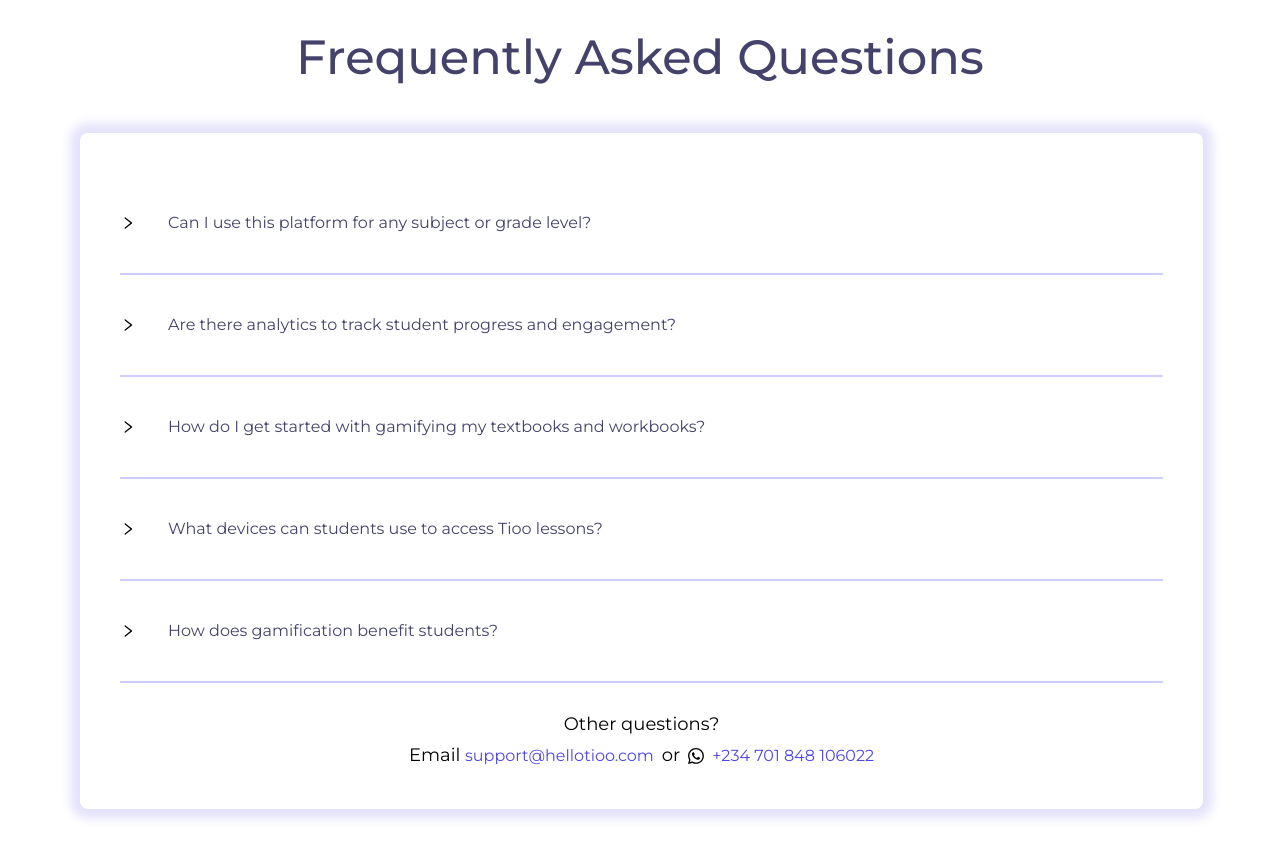
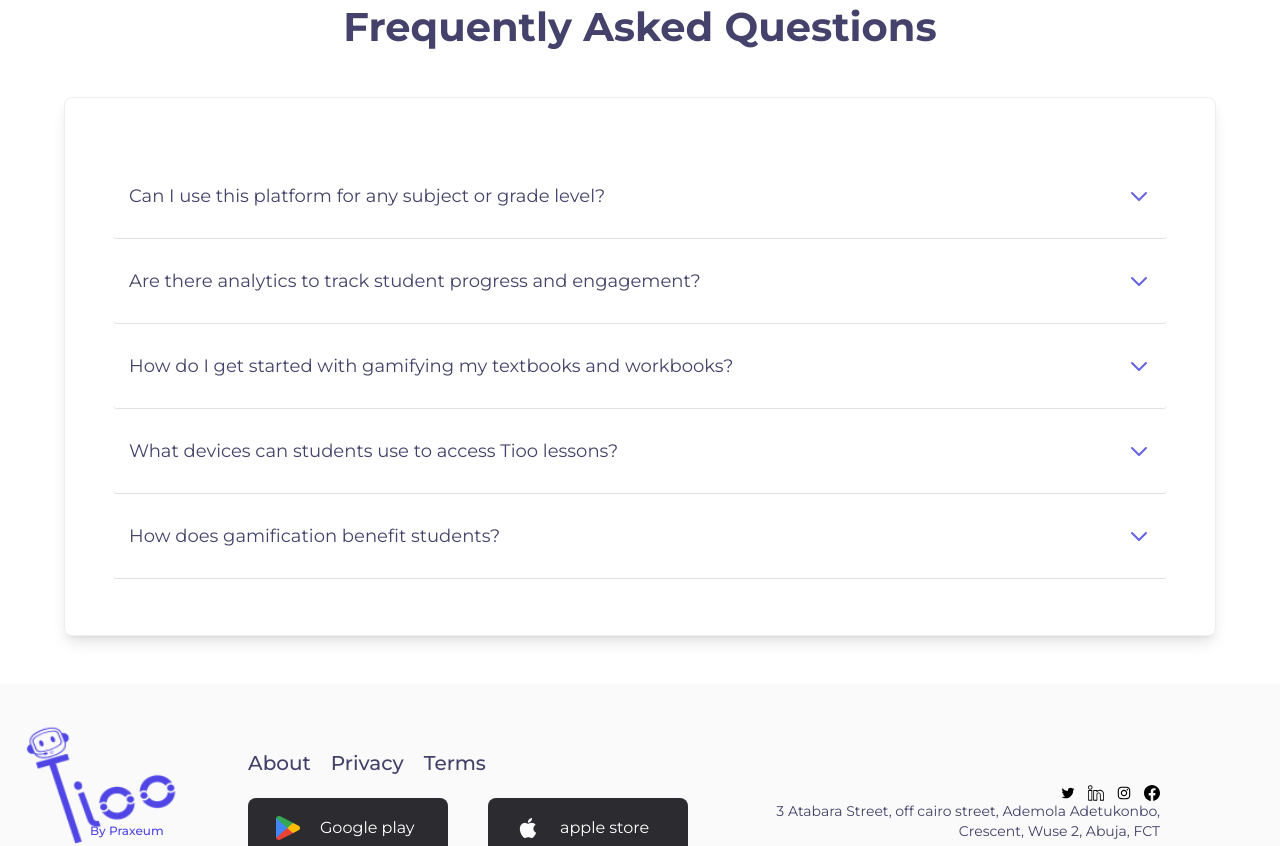
Before and after one commit to debug-evenstar/TiooLandingPage, a React (Create React App) app: page / in a window 1280 px wide. Shown: the part 5220-6066 px from the top of the page. Built offline with nearby package versions, Linux system fonts and the light colour scheme.

Commit message:
new commit

```diff
--- a/src/pages/homes/component/FAQ.tsx
+++ b/src/pages/homes/component/FAQ.tsx
@@ -2,110 +2,167 @@ import React, { useState } from "react";
 import { AiOutlineRight, AiOutlineDown } from "react-icons/ai";
 import { BsWhatsapp } from "react-icons/bs";
 
-const itemfordrop = [
+const questions: { q: string, a: string ,id: number}[] = [
   {
     id: 1,
-    heading: " Can I use this platform for any subject or grade level?",
-    text: "Lorem, ipsum dolor sit amet consectetur adipisicing elit. Exercitationem, quo? Architecto assumenda ex consequuntur animi earum eveniet, alias ad hic fugit! Adipisci modi quam naminventore laboriosam atque in ratione.",
+    q: " Can I use this platform for any subject or grade level?",
+    a: "Absolutely! Our platform is designed to accommodate a wide range of subjects and grade levels, from elementary to high school and beyond.  ",
   },
   {
     id: 2,
-    heading: "Are there analytics to track student progress and engagement?",
-    text: "Lorem, ipsum dolor sit amet consectetur adipisicing elit. Exercitationem, quo? Architecto assumenda ex consequuntur animi earum eveniet, alias ad hic fugit! Adipisci modi quam naminventore laboriosam atque in ratione.",
+    q: "Are there analytics to track student progress and engagement?",
+    a: "Yes, our platform provides analytics that offers insights into how students interact with each gamified content. You can monitor their performance.",
   },
   {
     id: 3,
-    heading: "How do I get started with gamifying my textbooks and workbooks?",
-    text: "Lorem, ipsum dolor sit amet consectetur adipisicing elit. Exercitationem, quo? Architecto assumenda ex consequuntur animi earum eveniet, alias ad hic fugit! Adipisci modi quam naminventore laboriosam atque in ratione.",
+    q: "How do I get started with gamifying my textbooks and workbooks?",
+    a: "Tioo is designed to be user-friendly, with an intuitive interface. You don't need extensive technical skills to get started. However, we provide support and resources to help you make the most of the platform.",
   },
   {
     id: 4,
-    heading: "What devices can students use to access Tioo lessons?",
-    text: "Lorem, ipsum dolor sit amet consectetur adipisicing elit. Exercitationem, quo? Architecto assumenda ex consequuntur animi earum eveniet, alias ad hic fugit! Adipisci modi quam naminventore laboriosam atque in ratione.",
+    q: "What devices can students use to access Tioo lessons?",
+    a: "Students can easily access Tioo lessons using laptops, mobile phones, and tablets. The platform is designed to be accessible across various devices, ensuring that students can learn anytime, anywhere.",
   },
   {
     id: 5,
-    heading: "How does gamification benefit students?",
-    text: "Lorem, ipsum dolor sit amet consectetur adipisicing elit. Exercitationem, quo? Architecto assumenda ex consequuntur animi earum eveniet, alias ad hic fugit! Adipisci modi quam naminventore laboriosam atque in ratione.",
+    q: "How does gamification benefit students?",
+    a: "Gamification enhances student engagement, motivation, and comprehension by turning educational content into interactive challenges, quizzes, and games.",
   },
 ];
-interface dropItem {
-  ind: number;
-  id: number;
-  heading: string;
-  text: string;
-}
-function FAQ() {
-  const [open, setOpen] = useState<boolean[]>([]);
-  const toggleOpen = (index: any) => {
-    setOpen((prevOpen) => {
-      const updatedOpen = [...prevOpen];
-      updatedOpen[index] = !updatedOpen[index];
-      return updatedOpen;
-    });
-  };
-  const DropItem: React.FC<dropItem> = ({ ind, id, heading, text }) => {
-    const isOpen = open[ind];
+
+// interface dropItem {
+//   ind: number;
+//   id: number;
+//   q: string;
+//   a: string;
+// }
+// function FAQ() {
+//   const [open, setOpen] = useState<boolean[]>([]);
+//   const toggleOpen = (index: any) => {
+//     setOpen((prevOpen) => {
+//       const updatedOpen = [...prevOpen];
+//       updatedOpen[index] = !updatedOpen[index];
+//       return updatedOpen;
+//     });
+//   };
+//   const DropItem: React.FC<dropItem> = ({ ind, id, q, text }) => {
+//     const isOpen = open[ind];
+
+//     return (
+//       <div className="w-full border-b-2 border-[#CECDFD]">
+//         <div
+//           className=" cursor-pointer h-[100px]  flex items-center gap-8 "
+//           onClick={() => toggleOpen(ind)}
+//         >
+//           {isOpen ? <AiOutlineDown /> : <AiOutlineRight />}
+//           <p className="text-[rgba(3,0,54,0.74)]">{q}</p>
+//         </div>
+//         {/* This will show the content */}
+//         {/* {isOpen && (
+//           <div className="h-[200px] w-full px-12">
+//             <p>{text}</p>
+//           </div>
+//         )} */}
+//       </div>
+//     );
+//   };
+
+//   return (
+//     <div className="w-full relative px-5 sm:px-20 py-10 font-[poppins] mt-16 ">
+//       <h1 className=" font-[500] text-[20px] sm:text-[48px] text-center text-[rgba(3,0,54,0.74)]">
+//         Frequently Asked Questions
+//       </h1>
+//       <div className="bg-[#FFF] rounded-none sm:rounded-[8px] p-0 sm:p-10 mt-10 m-[auto]  w-full sm:w-[1123px]  border-none sm:border-[3px] shadows">
+//         {/* Heading */}
+
+//         {/* content */}
+//         {itemfordrop?.map((el, index) => (
+//           <DropItem
+//             ind={index}
+//             id={el.id}
+//             text={el.text}
+//             q={el.q}
+//           />
+//         ))}
+//         <div className="w-full text-center mt-7">
+//           <p className="text-[13px] sm:text-[18px] font-[400]">
+//             Other questions?
+//           </p>
+//         </div>
+//         <div className="flex flex-col  sm:flex-row gap-0 sm:gap-2 w-full text-center mt-1 m-[auto]  justify-center">
+//           <p className="text-[13px] sm:text-[18px] font-[400]">
+//             Email{" "}
+//             <a className="text-[#4F46E5]" href="mailto:support@hellotioo.com">
+//               support@hellotioo.com
+//             </a>{" "}
+//           </p>
+//           <p className="text-[13px] sm:text-[18px] font-[400]">
+//             or
+//             <BsWhatsapp className="inline ml-2 mr-2" />
+//             <a className="text-[#4F46E5]" href="tel:+2347018481060">
+//               +234 701 848 106022
+//             </a>
+//           </p>
+//         </div>
+//       </div>
+//     </div>
+//   );
+// }
+
+
+const Accordion = ({ title, content }: { title: string, content: string }) => {
+    const [isOpen, setIsOpen] = useState(false);
+
+    const toggleAccordion = () => {
+        setIsOpen(!isOpen);
+    };
 
     return (
-      <div className="w-full border-b-2 border-[#CECDFD]">
-        <div
-          className=" cursor-pointer h-[100px]  flex items-center gap-8 "
-          onClick={() => toggleOpen(ind)}
-        >
-          {isOpen ? <AiOutlineDown /> : <AiOutlineRight />}
-          <p className="text-[rgba(3,0,54,0.74)]">{heading}</p>
+        <div className="border-b border-gray-300 rounded">
+            <div
+                className="flex justify-between items-center p-4 py-7 cursor-pointer"
+                onClick={toggleAccordion}
+            >
+                <h2 className="text-lg text-primary text-[18px]">{title}</h2>
+                <div className={`h-6 w-6 duration-300 ${isOpen ? 'rotate-180' : ''}`}>
+                    <svg
+                        xmlns="http://www.w3.org/2000/svg"
+                        fill="none"
+                        viewBox="0 0 24 24"
+                        stroke="#6663E3"
+                    //   stroke="currentColor"
+                    >
+                        <path
+                            strokeLinecap="round"
+                            strokeLinejoin="round"
+                            strokeWidth="2"
+                            d={'M19 9l-7 7-7-7'}
+                        />
+
+                    </svg>
+                </div>
+            </div>
+            {
+                <div className={`bg-gray-50 transition-[max-height] duration-700 ease-out overflow-hidden ${!isOpen? 'max-h-0': 'max-h-[30rem]'}`}>
+                    <div className="p-4 py-10 text-primary">{content}</div>
+                </div>
+            }
         </div>
-        {/* This will show the content */}
-        {/* {isOpen && (
-          <div className="h-[200px] w-full px-12">
-            <p>{text}</p>
-          </div>
-        )} */}
-      </div>
     );
-  };
+}
 
-  return (
-    <div className="w-full relative px-5 sm:px-20 py-10 font-[poppins] mt-16 ">
-      <h1 className=" font-[500] text-[20px] sm:text-[48px] text-center text-[rgba(3,0,54,0.74)]">
-        Frequently Asked Questions
-      </h1>
-      <div className="bg-[#FFF] rounded-none sm:rounded-[8px] p-0 sm:p-10 mt-10 m-[auto]  w-full sm:w-[1123px]  border-none sm:border-[3px] shadows">
-        {/* Heading */}
 
-        {/* content */}
-        {itemfordrop?.map((el, index) => (
-          <DropItem
-            ind={index}
-            id={el.id}
-            text={el.text}
-            heading={el.heading}
-          />
-        ))}
-        <div className="w-full text-center mt-7">
-          <p className="text-[13px] sm:text-[18px] font-[400]">
-            Other questions?
-          </p>
+function FAQ(){
+    return (
+        <div className="mt-20">
+            <h1 className="font-[700] text-[40px] text-center mt-10 text-primary">Frequently Asked Questions</h1>
+            <div className="w-[90%] mx-auto mt-10 border rounded-[8px] shadow-lg px-12 py-14">
+                {questions.map((item: any,index: number) => (
+                    <Accordion key={index} title={item.q} content={item.a} />
+                ))}
+            </div>
         </div>
-        <div className="flex flex-col  sm:flex-row gap-0 sm:gap-2 w-full text-center mt-1 m-[auto]  justify-center">
-          <p className="text-[13px] sm:text-[18px] font-[400]">
-            Email{" "}
-            <a className="text-[#4F46E5]" href="mailto:support@hellotioo.com">
-              support@hellotioo.com
-            </a>{" "}
-          </p>
-          <p className="text-[13px] sm:text-[18px] font-[400]">
-            or
-            <BsWhatsapp className="inline ml-2 mr-2" />
-            <a className="text-[#4F46E5]" href="tel:+2347018481060">
-              +234 701 848 106022
-            </a>
-          </p>
-        </div>
-      </div>
-    </div>
-  );
+    );
 }
 
 export default FAQ;
```
